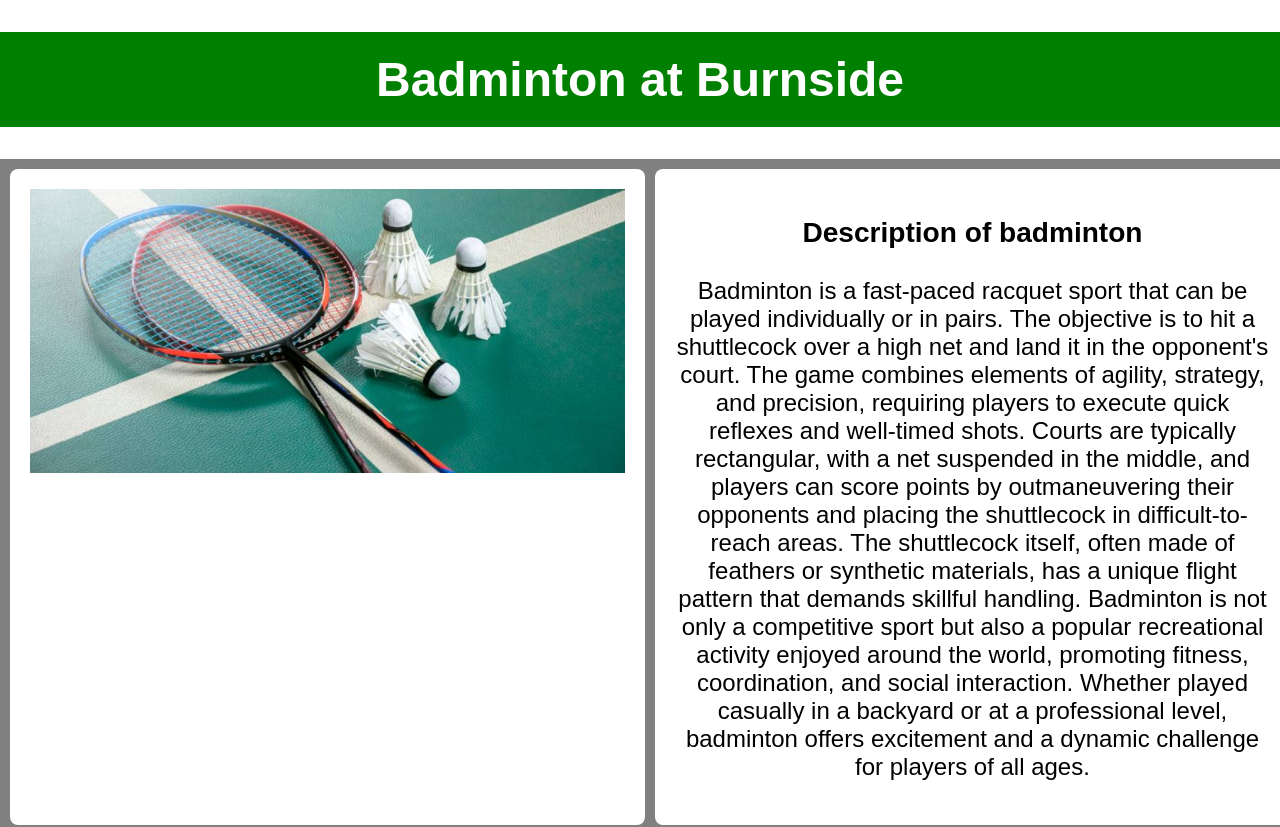
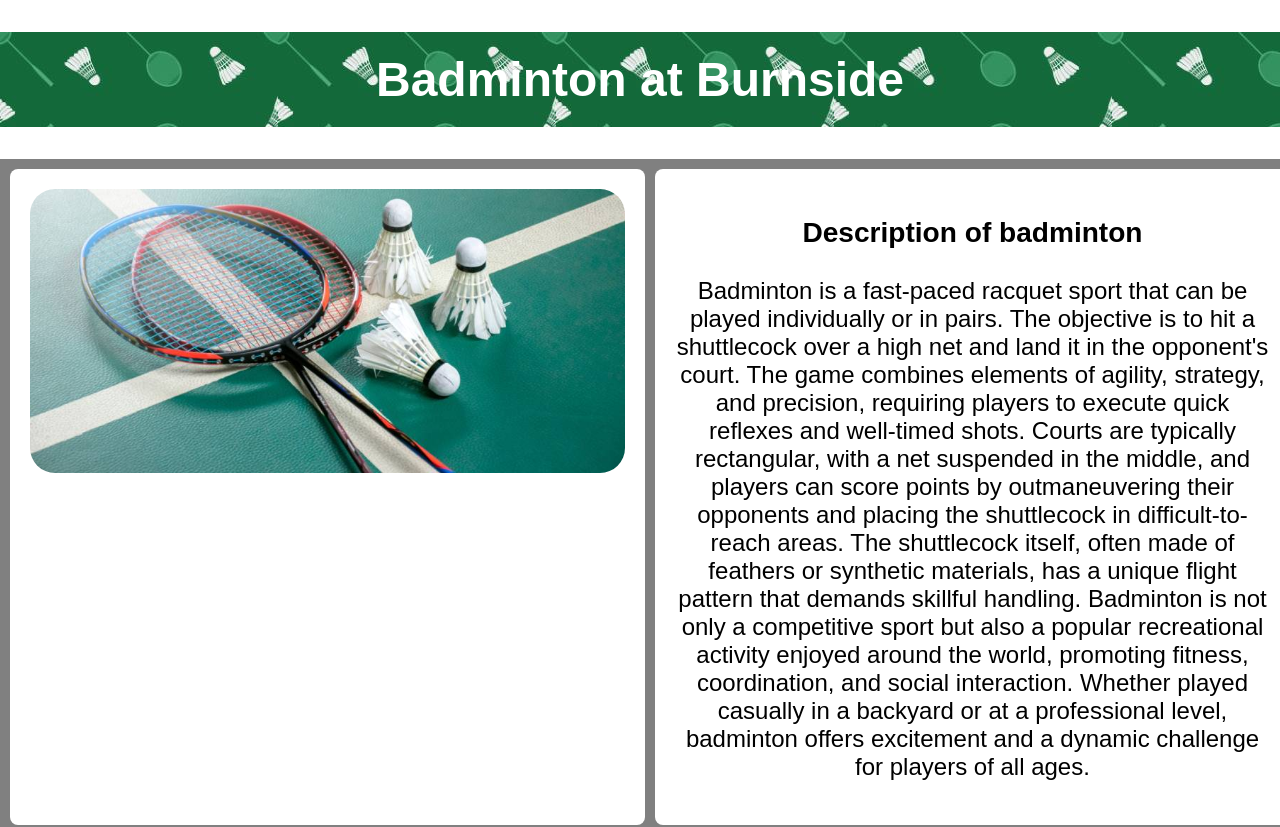
Before and after one commit to KevinZhang1106/WebsiteAssessment, a plain HTML site: page index.html in a window 1280 px wide. Shown: the top 827 px of the page. Drawn offline with Linux system fonts and the light colour scheme.

Commit message:
Header Improvement

```diff
--- a/badmintonstyle.css
+++ b/badmintonstyle.css
@@ -7,14 +7,17 @@ body {
 img {
   width: 100%;
   height: auto;
+  border-radius: 25px;
 }
 
 .websiteheader {
   text-align: center;
   font-size: 3em;
   background-color: green;
+  background-image: url("images/BadmintonBorder.JPG");
   color: white;
   padding: 20px;
+  transition: transform 0.2s;
 }
 
 .grid-container {
@@ -39,6 +42,10 @@ img {
 
 }
 
+.websiteheader:hover {
+  transform:scale(1.05);
+}
+
 .grid-item:hover {
   transform: scale(1.05);
 }
```
Also changed, not shown: index.html (+1 -0 lines), images/BadmintonBorder.JPG (added), images/BurnsideIcon.jpg (added).
